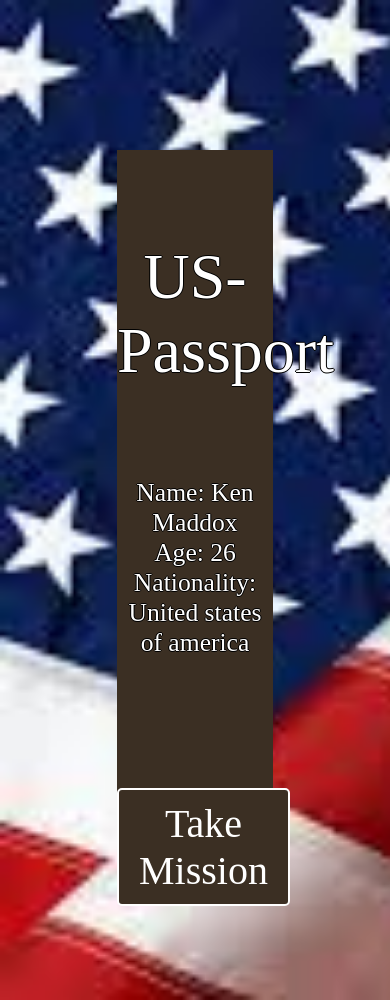
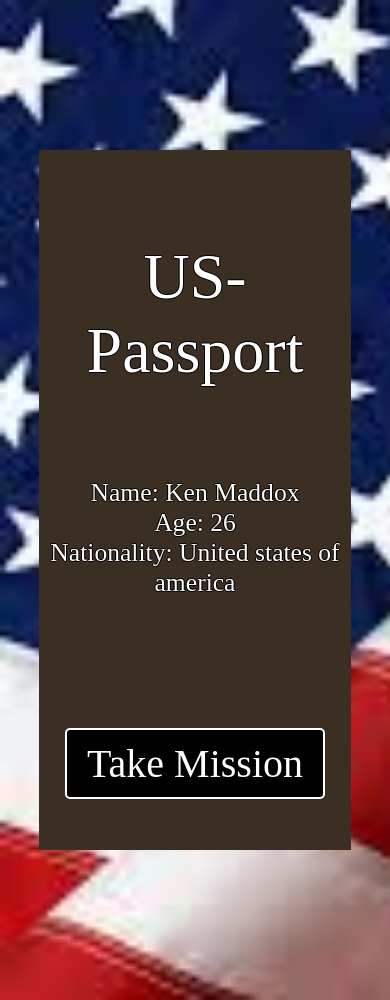
Before and after one commit to AdmiralAlpha/teamcherry, a PHP site: page /html/usprofile.html in a window 390 px wide. Shown: the part 64-1064 px from the top of the page. Run offline with PHP 8.4, Linux system fonts and the light colour scheme; some web fonts are replaced.

Commit message:
Make Mobile friendly

```diff
--- a/style/index.css
+++ b/style/index.css
@@ -221,6 +221,9 @@ h3 {
   font-size: 0.4em;
   list-style-type: none;
 }
+.passport button{
+  background-color: black;
+}
 
 
 /*-----------PROFILE ENDS--------------------*/
@@ -331,6 +334,9 @@ footer p {
     font-size: 1.2em;
     width: 70%;
   }
+  .pass-info{
+    width: 80%;
+  }
 }
 
 @media screen and (max-width: 450px){
```
